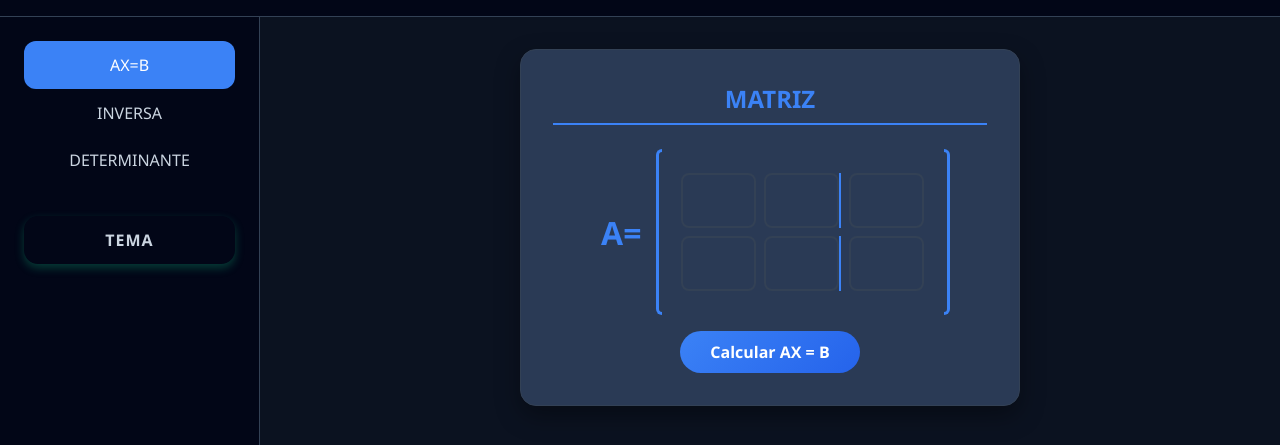
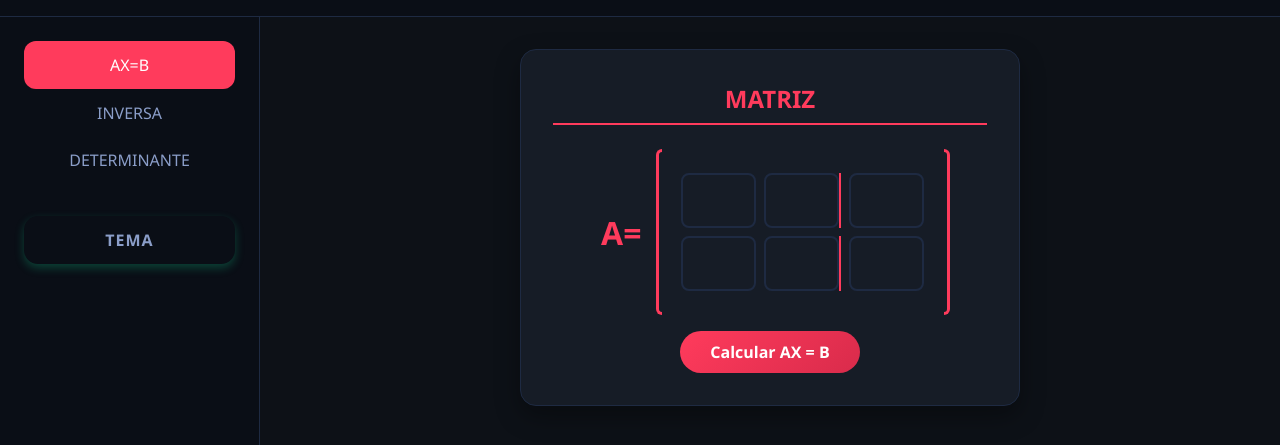
Before and after one commit to ChituChitu05/GAUSS_JORDAN, a plain HTML site: page index.html in a window 1280 px wide. Shown: the part 65-510 px from the top of the page. Drawn offline with Linux system fonts and the light colour scheme.

Commit message:
update:paleta de color

```diff
--- a/CSS/main.css
+++ b/CSS/main.css
@@ -6,42 +6,49 @@
     font-family: 'Segoe UI', 'Roboto', system-ui, sans-serif;
 }
 
-/* ===== VARIABLES (MODO OSCURO BASE) ===== */
+
 :root {
-    --primary: #3b82f6;
-    --primary-dark: #2563eb;
+    --primary:      #FF3B5C;
+    --primary-dark: #D92B4B;
 
-    --bg-page: #0b1220;
-    --bg-surface: #2a3a55;   /* más claro para que destaque el section */
+    --bg-page:    #0D1117;
+    --bg-surface: #161C26;
+    --bg-aside:   #0A0E16;
+    --bg-header:  #0A0E16;
 
-    --bg-aside: #020617;
-    --bg-header: #020617;
+    --text-primary:   #F0F4FF;
+    --text-secondary: #8B9EC9;
 
-    --text-primary: #f1f5f9;
-    --text-secondary: #cbd5e1;
+    --border: #1E2A42;
 
-    --border: #334155;
+    --success:  #00C8A0;
+    --error:    #FF3B5C;
+    --error-bg: #2A0A12;
 
-    --success: #10b981;
-    --error: #ef4444;
-    --error-bg: #7f1d1d;
+    --accent-glow: rgba(255, 59, 92, 0.25);
+    --success-glow: rgba(0, 200, 160, 0.25);
 }
 
-/* ===== MODO CLARO ===== */
 body.light {
-    --bg-page: #eef2f7;
+    --primary:      #6C63FF;
+    --primary-dark: #4F46E5;
 
-    --bg-surface: #ffffff;
+    --bg-page:    #F4F6FF;
+    --bg-surface: #FFFFFF;
+    --bg-aside:   #E8EEFF;
+    --bg-header:  #E8EEFF;
 
-    --bg-aside: #cbd5e1;
-    --bg-header: #cbd5e1;
+    --text-primary:   #1A1A2E;
+    --text-secondary: #4A5568;
 
-    --text-primary: #0f172a;
-    --text-secondary: #334155;
+    --border: #D0D8F0;
 
-    --border: #cbd5e1;
+    --success:  #00B894;
+    --error:    #E53E3E;
+    --error-bg: #FFF5F5;
 
-    --error-bg: #fee2e2;
+    --accent-glow: rgba(108, 99, 255, 0.15);
+    --success-glow: rgba(0, 184, 148, 0.15);
 }
 
 /* ===== LAYOUT ===== */
```
